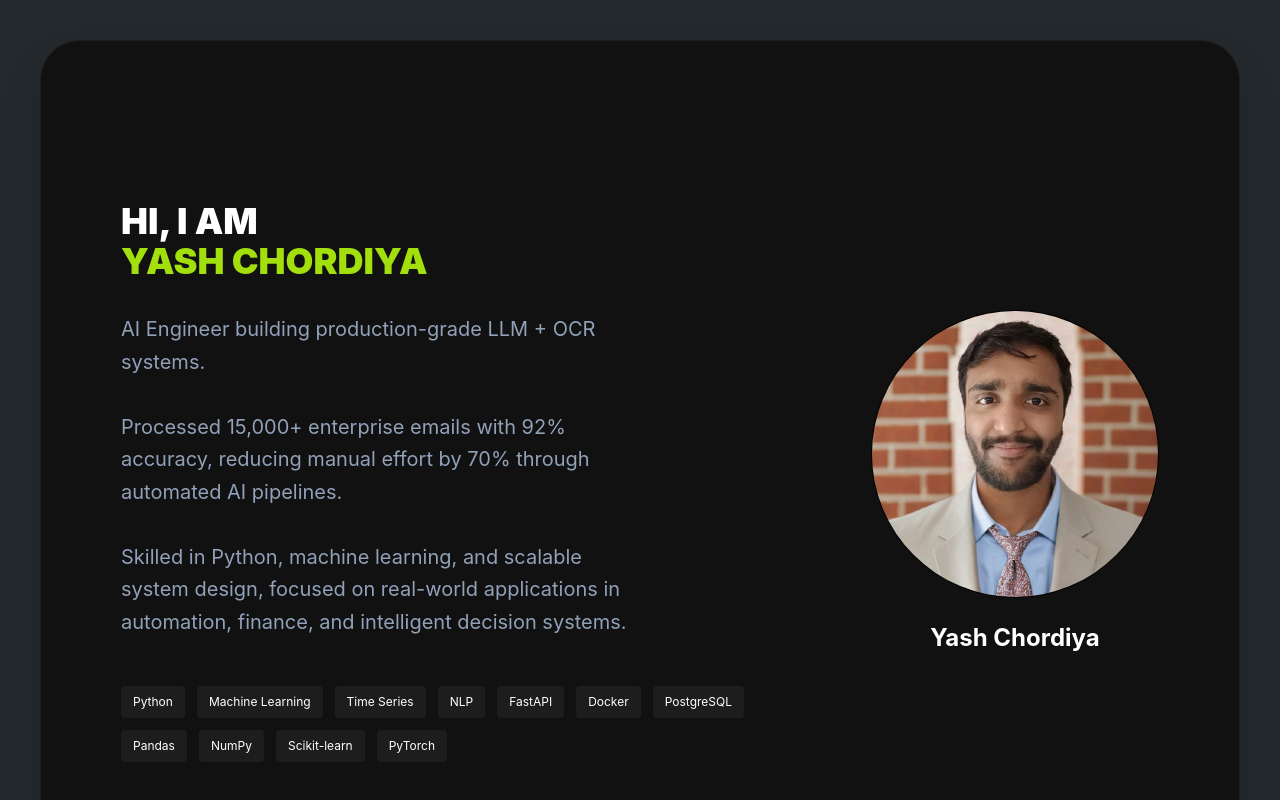
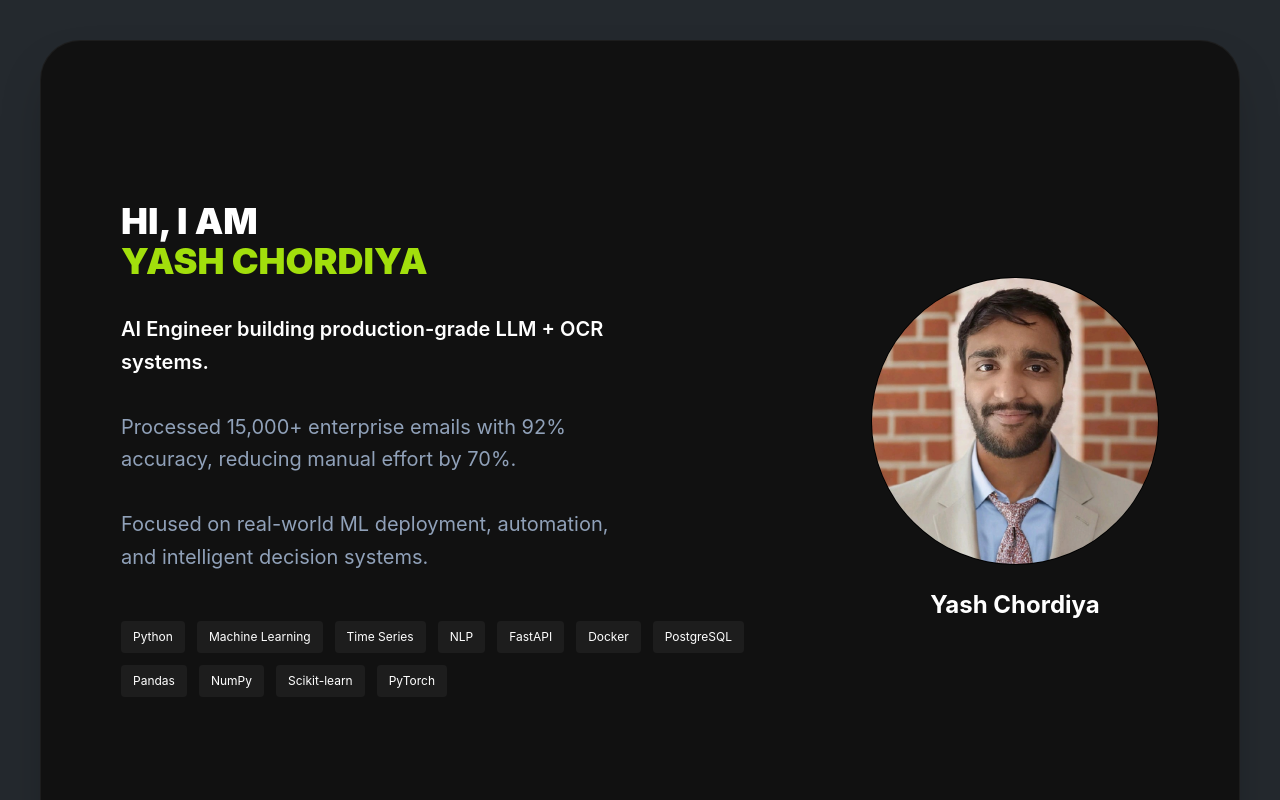
Before and after one commit to yashchordiya07/yash-portfolio, a React (Vite) app: page / in a window 1280 px wide. Shown: the top 800 px of the page. Built offline with nearby package versions, Linux system fonts and the light colour scheme.

Commit message:
ui and content improvements

```diff
--- a/src/components/Hero.jsx
+++ b/src/components/Hero.jsx
@@ -42,11 +42,13 @@ const Hero = ({ socials, primaryColor }) => {
         </h1>
 
 <p className="text-slate-400 text-lg md:text-xl max-w-lg mb-12 leading-relaxed text-left">
-  AI Engineer building production-grade LLM + OCR systems.
+  <span className="text-white font-semibold">
+    AI Engineer building production-grade LLM + OCR systems.
+  </span>
   <br /><br />
-  Processed 15,000+ enterprise emails with 92% accuracy, reducing manual effort by 70% through automated AI pipelines.
+  Processed 15,000+ enterprise emails with 92% accuracy, reducing manual effort by 70%.
   <br /><br />
-  Skilled in Python, machine learning, and scalable system design, focused on real-world applications in automation, finance, and intelligent decision systems.
+  Focused on real-world ML deployment, automation, and intelligent decision systems.
 </p>
 
         <div className="flex flex-wrap gap-3">
```
